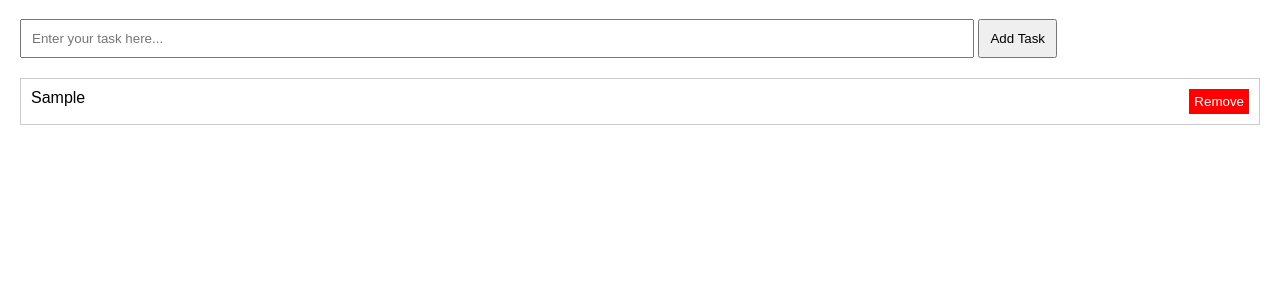
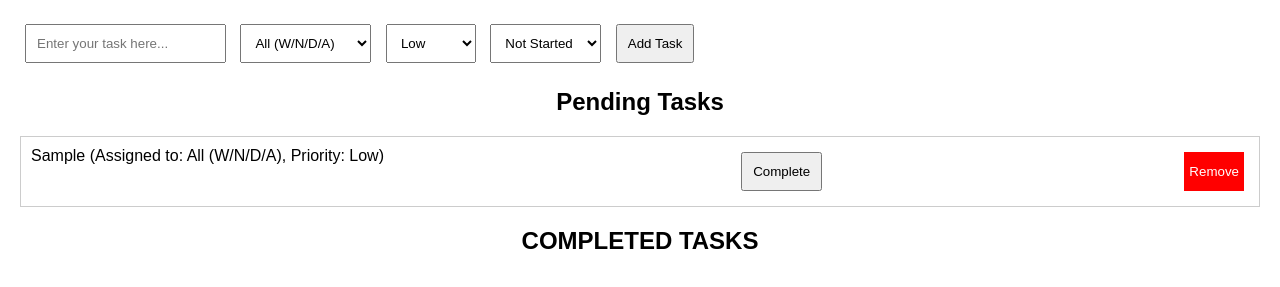
Before and after one commit to aloveutah/Equity-Dash, a plain HTML site: page index.html in a window 1280 px wide. Both pictures are taken after typing "Sample" into the empty fields and a click on the button "Add Task". Shown: the part 61-348 px from the top of the page. Drawn offline with Linux system fonts and the light colour scheme.

Commit message:
Added task assignments, priority, and status features

```diff
--- a/index.html
+++ b/index.html
@@ -11,9 +11,37 @@
     <h1>Equity Team Task Dashboard</h1>
     <div>
         <input type="text" id="task-input" placeholder="Enter your task here...">
+        <select id="assignee-select">
+            <option value="All (W/N/D/A)">All (W/N/D/A)</option>
+            <option value="Nicole Thomas">Nicole Thomas</option>
+            <option value="Daniela Torres">Daniela Torres</option>
+            <option value="Amy Love">Amy Love</option>
+            <option value="Shareworks">Shareworks</option>
+            <option value="Altshare">Altshare</option>
+            <option value="Deloitte">Deloitte</option>
+            <option value="Payroll">Payroll</option>
+            <option value="Legal Team">Legal Team</option>
+            <option value="Other">Other</option>
+        </select>
+        <select id="priority-select">
+            <option value="Low">Low</option>
+            <option value="Medium">Medium</option>
+            <option value="High">High</option>
+        </select>
+        <select id="status-select">
+            <option value="Not Started">Not Started</option>
+            <option value="In Progress">In Progress</option>
+            <option value="Complete">Complete</option>
+        </select>
         <button id="add-task-button">Add Task</button>
     </div>
+
+    <h2>Pending Tasks</h2>
     <div id="task-container"></div>
+
+    <h2>COMPLETED TASKS</h2>
+    <div id="completed-task-container"></div>
+
     <script src="script.js"></script>
 </body>
 </html>
--- a/script.js
+++ b/script.js
@@ -1,8 +1,9 @@
+
 let tasks = JSON.parse(localStorage.getItem('tasks')) || [];
 
 // Function to add a task
-function addTask(task) {
-    tasks.push(task);
+function addTask(taskDetails) {
+    tasks.push(taskDetails);
     localStorage.setItem('tasks', JSON.stringify(tasks)); // Save to local storage
     displayTasks();
 }
@@ -10,12 +11,22 @@ function addTask(task) {
 // Function to display tasks
 function displayTasks() {
     const taskContainer = document.getElementById('task-container');
-    taskContainer.innerHTML = ''; // Clear existing tasks
+    const completedTaskContainer = document.getElementById('completed-task-container');
+
+    taskContainer.innerHTML = ''; // Clear pending tasks
+    completedTaskContainer.innerHTML = ''; // Clear completed tasks
 
     tasks.forEach((task, index) => {
+        if (task.status !== 'Complete') {
             const taskElement = document.createElement('div');
             taskElement.className = 'task';
-        taskElement.textContent = task;
+            taskElement.innerHTML = `${task.text} (Assigned to: ${task.assignedTo}, Priority: ${task.priority})`;
+
+            const completeBtn = document.createElement('button');
+            completeBtn.textContent = 'Complete';
+            completeBtn.onclick = function() {
+                markTaskComplete(index);
+            };
 
             const removeBtn = document.createElement('button');
             removeBtn.textContent = 'Remove';
@@ -24,9 +35,39 @@ function displayTasks() {
                 removeTask(index);
             };
 
+            taskElement.appendChild(completeBtn);
             taskElement.appendChild(removeBtn);
             taskContainer.appendChild(taskElement);
+        } else {
+            const completedTaskElement = document.createElement('div');
+            completedTaskElement.className = 'completed-task';
+            completedTaskElement.innerHTML = `${task.text} (Assigned to: ${task.assignedTo}, Priority: ${task.priority})`;
+
+            const markActiveBtn = document.createElement('button');
+            markActiveBtn.textContent = 'Move Back to Pending';
+            markActiveBtn.className = 'mark-inactive';
+            markActiveBtn.onclick = function() {
+                moveTaskBackToPending(index);
+            };
+
+            completedTaskElement.appendChild(markActiveBtn);
+            completedTaskContainer.appendChild(completedTaskElement);
+        }
     });
+}
+
+// Function to mark a task as complete
+function markTaskComplete(index) {
+    tasks[index].status = 'Complete';
+    localStorage.setItem('tasks', JSON.stringify(tasks)); // Update local storage
+    displayTasks();
+}
+
+// Function to move a completed task back to pending
+function moveTaskBackToPending(index) {
+    tasks[index].status = 'Not Started'; // Resetting status
+    localStorage.setItem('tasks', JSON.stringify(tasks)); // Update local storage
+    displayTasks();
 }
 
 // Function to remove a task
@@ -39,9 +80,14 @@ function removeTask(index) {
 // Event Listener for Add Task Button
 document.getElementById('add-task-button').addEventListener('click', () => {
     const taskInput = document.getElementById('task-input');
-    const task = taskInput.value.trim();
-    if (task) {
-        addTask(task);
+    const taskText = taskInput.value.trim();
+    const assignedTo = document.getElementById('assignee-select').value;
+    const priority = document.getElementById('priority-select').value;
+    const status = document.getElementById('status-select').value;
+
+    if (taskText) {
+        const taskDetails = { text: taskText, assignedTo, priority, status };
+        addTask(taskDetails);
         taskInput.value = ''; // Clear input
     }
 });
--- a/styles.css
+++ b/styles.css
@@ -4,24 +4,24 @@ body {
     margin: 20px;
 }
 
-h1 {
+h1, h2 {
     text-align: center;
 }
 
-input {
+input, select, button {
     padding: 10px;
-    width: 75%;
+    margin: 5px;
 }
 
 button {
-    padding: 10px;
+    cursor: pointer;
 }
 
-#task-container {
+#task-container, #completed-task-container {
     margin-top: 20px;
 }
 
-.task {
+.task, .completed-task {
     padding: 10px;
     border: 1px solid #ccc;
     margin: 5px 0;
@@ -29,7 +29,7 @@ button {
     justify-content: space-between;
 }
 
-.remove-task {
+.remove-task, .mark-inactive {
     background-color: red;
     color: white;
     border: none;
```
Also changed, not shown: 1 other file. Lines whose indentation alone changed are shown as unchanged.
